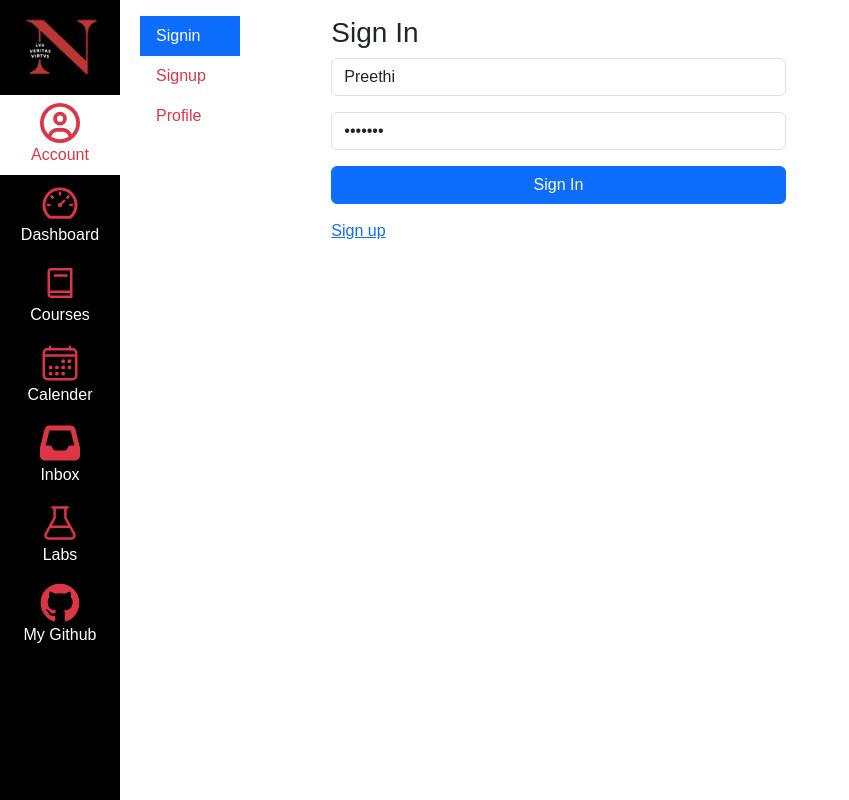
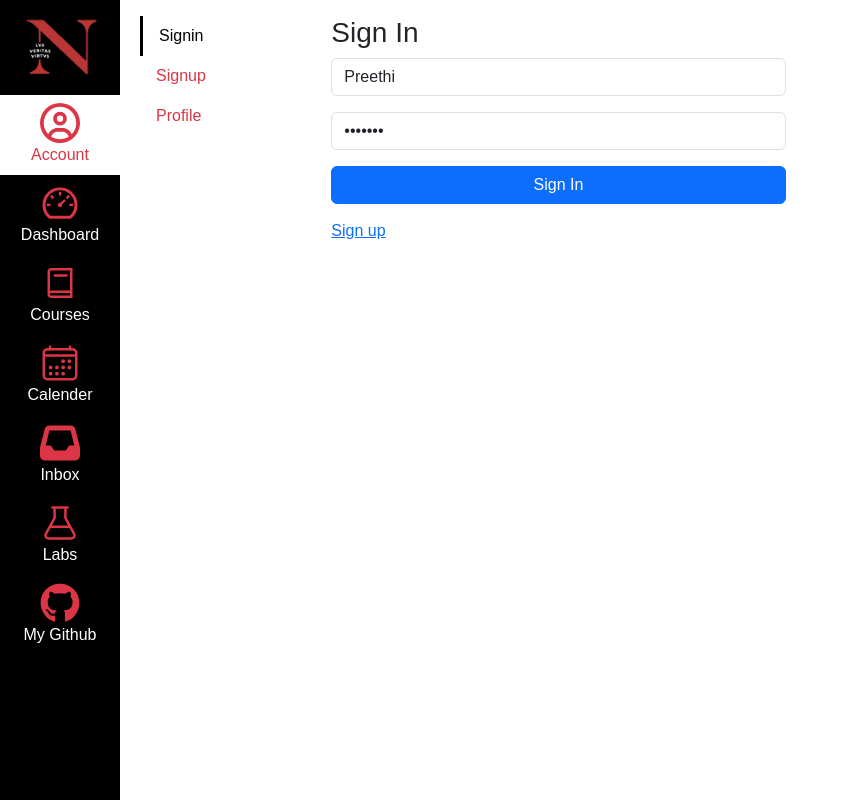
Before and after one commit to Preethi-23102000/kambaz-next-js, a Next.js app: page /Account/Signin in a window 1280 px wide. Shown: the whole page, without its empty margins (0-849 px from the left). Built offline with nearby package versions, Linux system fonts and the light colour scheme.

Commit message:
Assignment 3 - account navigation

```diff
--- a/app/(Kambaz)/Account/Navigation.tsx
+++ b/app/(Kambaz)/Account/Navigation.tsx
@@ -1,28 +1,62 @@
+"use client";
+
 import Link from "next/link";
+import { usePathname } from "next/navigation";
+import { ListGroup, ListGroupItem } from "react-bootstrap";
+
 export default function AccountNavigation() {
+  const pathname = usePathname();
+
+  const links = [
+    { label: "Signin", path: "Signin" },
+    { label: "Signup", path: "Signup" },
+    { label: "Profile", path: "Profile" },
+  ];
+
   return (
-    <div id="wd-account-navigation" className="wd-2 list-group rounded-0 ">
-      <Link
-        href="Signin"
-        id="wd-signin-link"
-        className="list-group-item active border-0"
-      >
-        Signin
-      </Link>
-      <Link
-        href="Signup"
-        id="wd-signup-link"
-        className="list-group-item text-danger border-0"
-      >
-        Signup
-      </Link>
-      <Link
-        href="Profile"
-        id="wd-profile-link"
-        className="list-group-item text-danger border-0"
-      >
-        Profile
-      </Link>
-    </div>
+    <ListGroup id="wd-account-navigation" className="wd-2 list-group rounded-0">
+      {links.map((link) => (
+        <ListGroupItem
+          key={link.path}
+          as={Link}
+          href={link.path}
+          className={`border-0 ${
+            pathname.includes(link.label) ? "active" : "text-danger"
+          }`}
+          id={`wd-${link.label.toLowerCase()}-link`}
+        >
+          {link.label}
+        </ListGroupItem>
+      ))}
+    </ListGroup>
   );
 }
+
+// import Link from "next/link";
+// export default function AccountNavigation() {
+//   return (
+//     <div id="wd-account-navigation" className="wd-2 list-group rounded-0 ">
+//       <Link
+//         href="Signin"
+//         id="wd-signin-link"
+//         className="list-group-item active border-0"
+//       >
+//         Signin
+//       </Link>
+//       <Link
+//         href="Signup"
+//         id="wd-signup-link"
+//         className="list-group-item text-danger border-0"
+//       >
+//         Signup
+//       </Link>
+//       <Link
+//         href="Profile"
+//         id="wd-profile-link"
+//         className="list-group-item text-danger border-0"
+//       >
+//         Profile
+//       </Link>
+//     </div>
+//   );
+// }
--- a/app/(Kambaz)/styles.css
+++ b/app/(Kambaz)/styles.css
@@ -13,7 +13,7 @@ body * {
   }
 }
 
-.list-group.wd > .list-group-item.active{
+.list-group.wd > .list-group-item.active, .list-group.wd-2 > .list-group-item.active{
   color: black;
   background-color: white;
   border-left: 3px solid black !important;
```
